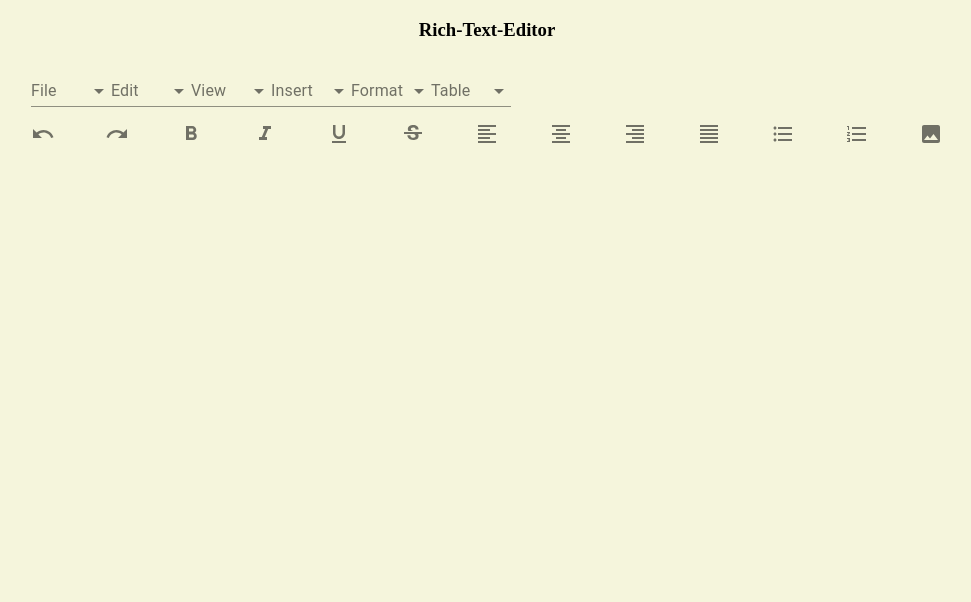
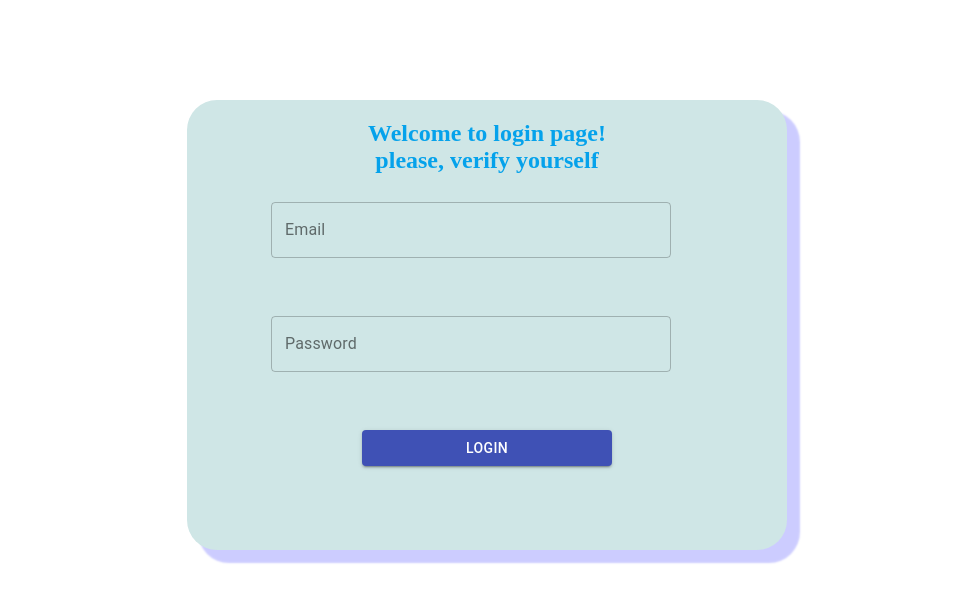
Before and after one commit to peak-soft-team/rich-text-editor, a React app: page /login in a window 1280 px wide. Shown: the top 602 px of the page, without its empty margins (153-1124 px from the left). Built offline with nearby package versions, Linux system fonts and the light colour scheme.

Commit message:
was added Login-in component

```diff
--- a/src/App.jsx
+++ b/src/App.jsx
@@ -1,9 +1,12 @@
 import React from "react";
 import "./App.less";
-import { MainLayout } from "./pages/MainLayout/index.jsx";
+import { Login } from "./pages/Login";
+
+// import { MainLayout } from "./pages/MainLayout/index.jsx";
 const App = () => (
   <div className="App">
-    <MainLayout className="animate__animated animate__pulse" />
+      <Login/>
+    {/* <MainLayout className="animate__animated animate__pulse" /> */}
   </div>
 );
 export default App;
--- /dev/null
+++ b/src/pages/Login/Login.less
@@ -0,0 +1,26 @@
+.login-00 {
+    .login-001 {
+       display: flex;
+       flex-direction: column;
+       width: 800px;
+       height: 450px;
+       margin-top: 100px;
+       border-radius: 30px;
+       box-shadow: 12px 12px 2px 1px rgba(0, 0, 255, .2);
+       background-color: #cfe6e6;
+    }
+    .login-002 {
+        margin-top: 80px;
+        padding-bottom: 50px;
+    }
+    .login-003 {
+        padding-bottom: 50px;
+    }
+    .login-004 {
+        color: #05a2eb
+        ;
+    }
+    .login-005 {
+        width: 250px;
+    }
+}
--- a/src/pages/Login/index.jsx
+++ b/src/pages/Login/index.jsx
@@ -0,0 +1,51 @@
+import React from 'react'
+import Container from '@material-ui/core/Container';
+import TextField from '@material-ui/core/TextField';
+import './Login.less'
+import Button from '@material-ui/core/Button';
+import { makeStyles } from '@material-ui/core/styles';
+const useStyles = makeStyles((theme) => ({
+  root: {
+    '& .MuiTextField-root': {
+      margin: theme.spacing(1),
+      width: '50ch',
+      display: 'flex',
+      marginLeft: '60px',
+      justifyContent: 'space-between'
+    },
+  },
+}));
+export const Login = () => {
+  const classes = useStyles();
+  return (
+    <div className='login-00'>
+      <Container maxWidth="sm" className='login-001'>
+        <h2 className='login-004'>Welcome to login page! <br />
+        please, verify yourself</h2>
+        <form  className={classes.root} noValidate autoComplete="off">
+            <TextField
+              className='login-002'
+              id="outlined-email-input"
+              label="Email"
+              type="email"
+              autoComplete="current-email"
+              variant="outlined"
+              placeholder='type your email'
+            />
+            <TextField
+              className='login-003'
+              id="outlined-password-input"
+              label="Password"
+              type="password"
+              autoComplete="current-password"
+              variant="outlined"
+              placeholder='type your password'
+            />
+            <Button variant="contained" color="primary" className='login-005'>
+              Login
+            </Button>
+          </form>
+      </Container>
+    </div>
+  )
+}
```
